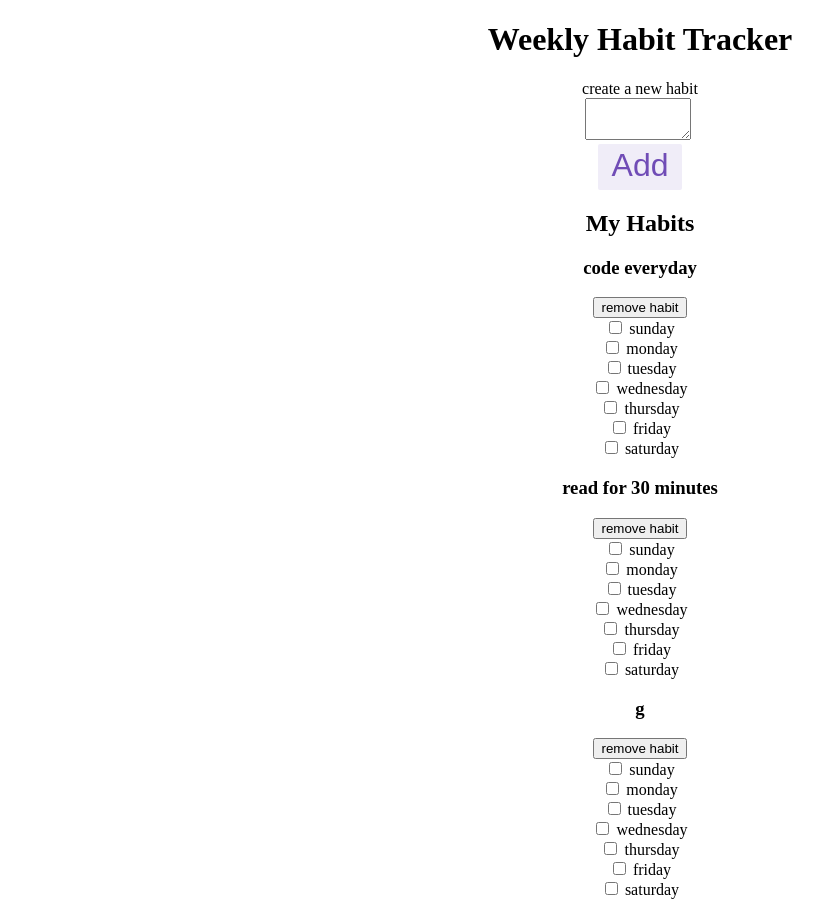
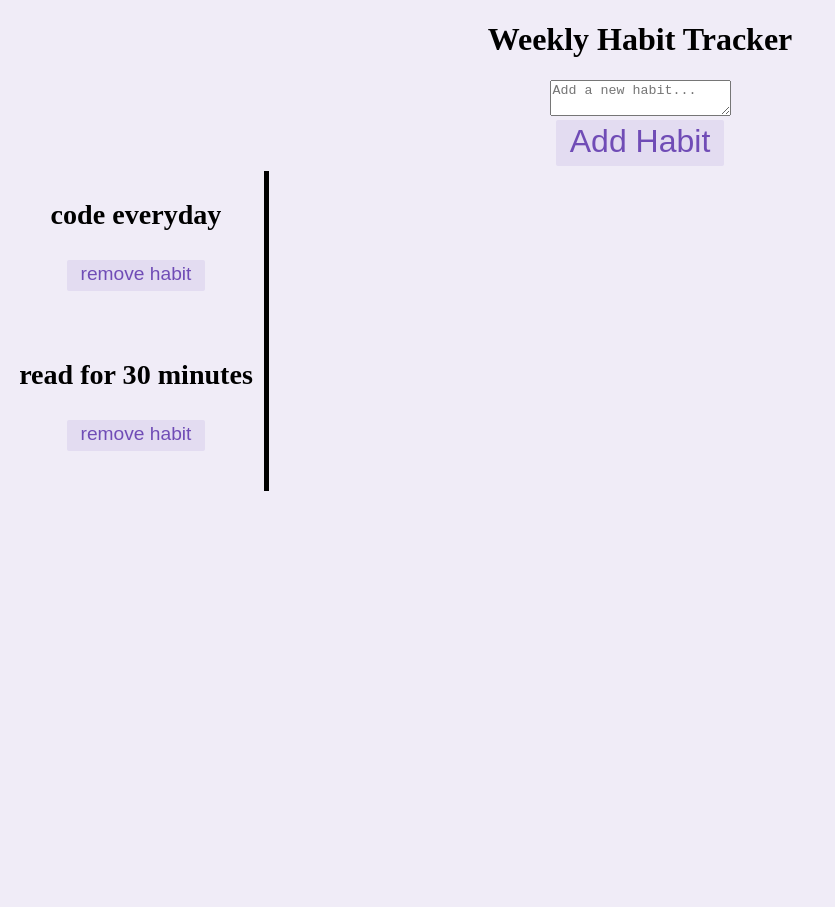
Before and after one commit to graciemcguire/react-hooks-redux-project, a React (Create React App) app: page / in a window 1280 px wide. Shown: the whole page, without its empty margins (0-835 px from the left). After the commit the page ends 800 px from the top, so only its background shows below. Built offline with nearby package versions, Linux system fonts and the light colour scheme; data requests are answered from the project's data file.

Commit message:
adds thunk

```diff
--- a/db.json
+++ b/db.json
@@ -3,104 +3,28 @@
     {
       "id": "1",
       "title": "code everyday",
-      "days": [
-        {
-          "name": "sunday",
-          "completed": false
-        },
-        {
-          "name": "monday",
-          "completed": false
-        },
-        {
-          "name": "tuesday",
-          "completed": false
-        },
-        {
-          "name": "wednesday",
-          "completed": false
-        },
-        {
-          "name": "thursday",
-          "completed": false
-        },
-        {
-          "name": "friday",
-          "completed": false
-        },
-        {
-          "name": "saturday",
-          "completed": false
-        }
-      ]
+      "days": {
+        "sunday": false,
+        "monday": false,
+        "tuesday": false,
+        "wednesday": false,
+        "thursday": false,
+        "friday": false,
+        "saturday": false
+      }
     },
     {
       "id": "2",
       "title": "read for 30 minutes",
-      "days": [
-        {
-          "name": "sunday",
-          "completed": false
-        },
-        {
-          "name": "monday",
-          "completed": false
-        },
-        {
-          "name": "tuesday",
-          "completed": false
-        },
-        {
-          "name": "wednesday",
-          "completed": false
-        },
-        {
-          "name": "thursday",
-          "completed": false
-        },
-        {
-          "name": "friday",
-          "completed": false
-        },
-        {
-          "name": "saturday",
-          "completed": false
-        }
-      ]
-    },
-    {
-      "title": "g",
-      "id": "60f207f4-3cdb-4b6d-a7a5-b635af83e22f",
-      "days": [
-        {
-          "name": "sunday",
-          "completed": false
-        },
-        {
-          "name": "monday",
-          "completed": false
-        },
-        {
-          "name": "tuesday",
-          "completed": false
-        },
-        {
-          "name": "wednesday",
-          "completed": false
-        },
-        {
-          "name": "thursday",
-          "completed": false
-        },
-        {
-          "name": "friday",
-          "completed": false
-        },
-        {
-          "name": "saturday",
-          "completed": false
-        }
-      ]
+      "days": {
+        "sunday": false,
+        "monday": false,
+        "tuesday": false,
+        "wednesday": false,
+        "thursday": false,
+        "friday": false,
+        "saturday": false
+      }
     }
   ]
 }
--- a/src/App.css
+++ b/src/App.css
@@ -1,39 +1,58 @@
-.App {
+body {
   text-align: center;
+  background-color: rgba(112, 76, 182, 0.1);
 }
 
-.App-logo {
-  height: 40vmin;
-  pointer-events: none;
+.habit-row {
+  display: flex;
+  flex-direction: row;
+  align-items: center;
 }
 
-@media (prefers-reduced-motion: no-preference) {
-  .App-logo {
-    animation: App-logo-float infinite 3s ease-in-out;
-  }
+
+.habit-info {
+  border-right: 5px black solid;
+  width: 20vw;
+  height: 20vh;
+  justify-content: center;
+  font-size: 1.5em;
+  align-items: center;
 }
 
-.App-header {
-  min-height: 100vh;
+
+.habit-days {
+  display: flex;
+  flex-flow: row wrap;
+  justify-content: space-around;
+  font-size: 1.5em;
+  align-items: center;
+  width: 70vw;
+  height: 20vh;
+}
+
+form {
   display: flex;
   flex-direction: column;
   align-items: center;
   justify-content: center;
-  font-size: calc(10px + 2vmin);
+  margin: 5px;
+  font-size: .8em;
+  padding-left: 12px;
+  padding-right: 12px;
 }
 
-.App-link {
+.habit-info button {
+  appearance: none;
+  background: none;
+  font-size: .8em;
+  padding-left: 12px;
+  padding-right: 12px;
+  outline: none;
+  border: 2px solid transparent;
   color: rgb(112, 76, 182);
+  padding-bottom: 4px;
+  cursor: pointer;
+  background-color: rgba(112, 76, 182, 0.1);
+  border-radius: 2px;
+  transition: all 0.15s;
 }
-
-@keyframes App-logo-float {
-  0% {
-    transform: translateY(0);
-  }
-  50% {
-    transform: translateY(10px);
-  }
-  100% {
-    transform: translateY(0px);
-  }
-}
--- a/src/features/habits/DayItem.js
+++ b/src/features/habits/DayItem.js
@@ -8,28 +8,24 @@ export default function DayItem ( { habitId, day } ) {
     completed: false
   } )
 
-  // const dispatch = useDispatch();
-
   function handleChange ( event ) {
-    console.log( day.name, event.target.checked );
+    console.log( day[0], event.target.checked );
     console.log(formData);
-    // debugger
       setFormData({
         completed: event.target.checked,
       } );
-    // dispatch(completed)
     }
 
   return (
     <form>
       <input
         type="checkbox"
-        id={day.name}
-        name={day.name}
-        value={ day.completed }
-        onChange={ handleChange }
+        id={day[0]}
+        name={day[0]}
+        value={day.completed}
+        onChange={handleChange}
       ></input>
-      <label name={day.name}> {day.name}</label>
+      <label name={day[0]}> {day[0]}</label>
     </form>
   );
 }
--- a/src/features/habits/HabitForm.js
+++ b/src/features/habits/HabitForm.js
@@ -18,20 +18,20 @@ export function HabitForm() {
     });
   }
 
-  function handleSubmit(event) {
-    event.preventDefault();
+  function handleSubmit ( event ) {
+    event.preventDefault()
     const habit = {
       ...formData,
       id: uuid(),
-      days: [
-        { name: "sunday", completed: false },
-        { name: "monday", completed: false },
-        { name: "tuesday", completed: false },
-        { name: "wednesday", completed: false },
-        { name: "thursday", completed: false },
-        { name: "friday", completed: false },
-        { name: "saturday", completed: false },
-      ],
+      days: {
+        sunday: false,
+        monday: false,
+        tuesday: false,
+        wednesday: false,
+        thursday: false,
+        friday: false,
+        saturday: false,
+      },
     };
 
     dispatch(addHabit(habit));
@@ -45,19 +45,19 @@ export function HabitForm() {
     <div>
       <h1>Weekly Habit Tracker</h1>
       <form onSubmit={handleSubmit}>
-        <label htmlFor="content">create a new habit</label>
+
         <div>
           <textarea
-            className={styles.textbox}
             id="title"
             name="title"
+            placeholder="Add a new habit..."
             value={formData.title}
             onChange={(e) => handleChange(e)}
           />
         </div>
         <div>
           <button type="submit" className={styles.button}>
-            Add
+            Add Habit
           </button>
         </div>
       </form>
--- a/src/features/habits/HabitRow.js
+++ b/src/features/habits/HabitRow.js
@@ -11,16 +11,26 @@ function HabitRow ( { habit } ) {
   };
 
   const renderDays = () => {
-    return habit.days.map((day) => (
-      <DayItem habitId={habit.id} key={day.name} day={day} />
+    return Object.entries(habit.days).map((day) => (
+      console.log(day[1])
+
+      // <DayItem habitId={habit.id} key={day[0]} day={day} />
     ));
   };
 
+
+  // function patchHabit( habitId, action='habits/patchHabit', day ) {
+  //   const foundHabit = habits.find( habit => habit.id === habitId )
+  //   {...foundHabit, habit.days[day] = !habit.days[day]}
+  // }
+
   return (
-    <div>
-      <h3>{habit.title}</h3>
-      <button onClick={handleDelete}>remove habit</button>
-      <div>{renderDays()}</div>
+    <div className="habit-row">
+      <div className="habit-info">
+        <h3>{habit.title}</h3>
+        <button onClick={handleDelete}>remove habit</button>
+      </div>
+        <div className="habit-days">{renderDays()}</div>
     </div>
   );
 }
--- a/src/features/habits/Habits.js
+++ b/src/features/habits/Habits.js
@@ -20,7 +20,6 @@ export function Habits() {
 
   return (
     <section>
-      <h2>My Habits</h2>
       <div>{renderHabitRows()}</div>
     </section>
   );
--- a/src/features/habits/habitsSlice.js
+++ b/src/features/habits/habitsSlice.js
@@ -54,6 +54,9 @@ const habitsSlice = createSlice({
         .then((r) => r.json())
         .then(state.entities.splice(index, 1));
     },
+    // patchHabit ( state, action ) {
+
+    // },
   },
   extraReducers: {
     // handle async actions: pending, fulfilled, rejected (for errors)
--- a/src/index.js
+++ b/src/index.js
@@ -1,7 +1,6 @@
 import React from "react";
 import ReactDOM from "react-dom";
 import { Provider } from "react-redux";
-// import "bootstrap/dist/css/bootstrap.min.css";
 import App from "./App";
 import store from "./store";
 
```
